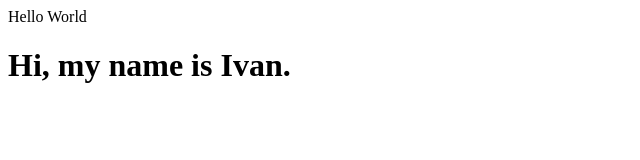
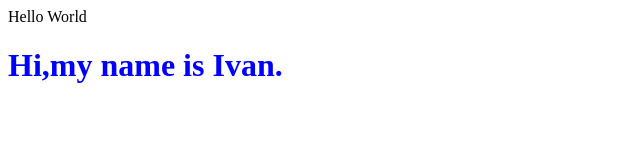
Before and after one commit to IvanZaitsev666/ivan-html-test, a plain HTML site: page index.html in a window 1280 px wide. Shown: the whole page, without its empty margins (0-640 px from the left). Drawn offline with Linux system fonts and the light colour scheme.

Commit message:
Update index.html

```diff
--- a/index.html
+++ b/index.html
@@ -4,6 +4,6 @@
     <tittle>Hello World<tittle>
  <head>
  <body>
-   <h1>Hi, my name is Ivan.<h1>
+   <h1 style="color:blue;">Hi,my name is Ivan.<h1>
  </body>
   </html>
```
